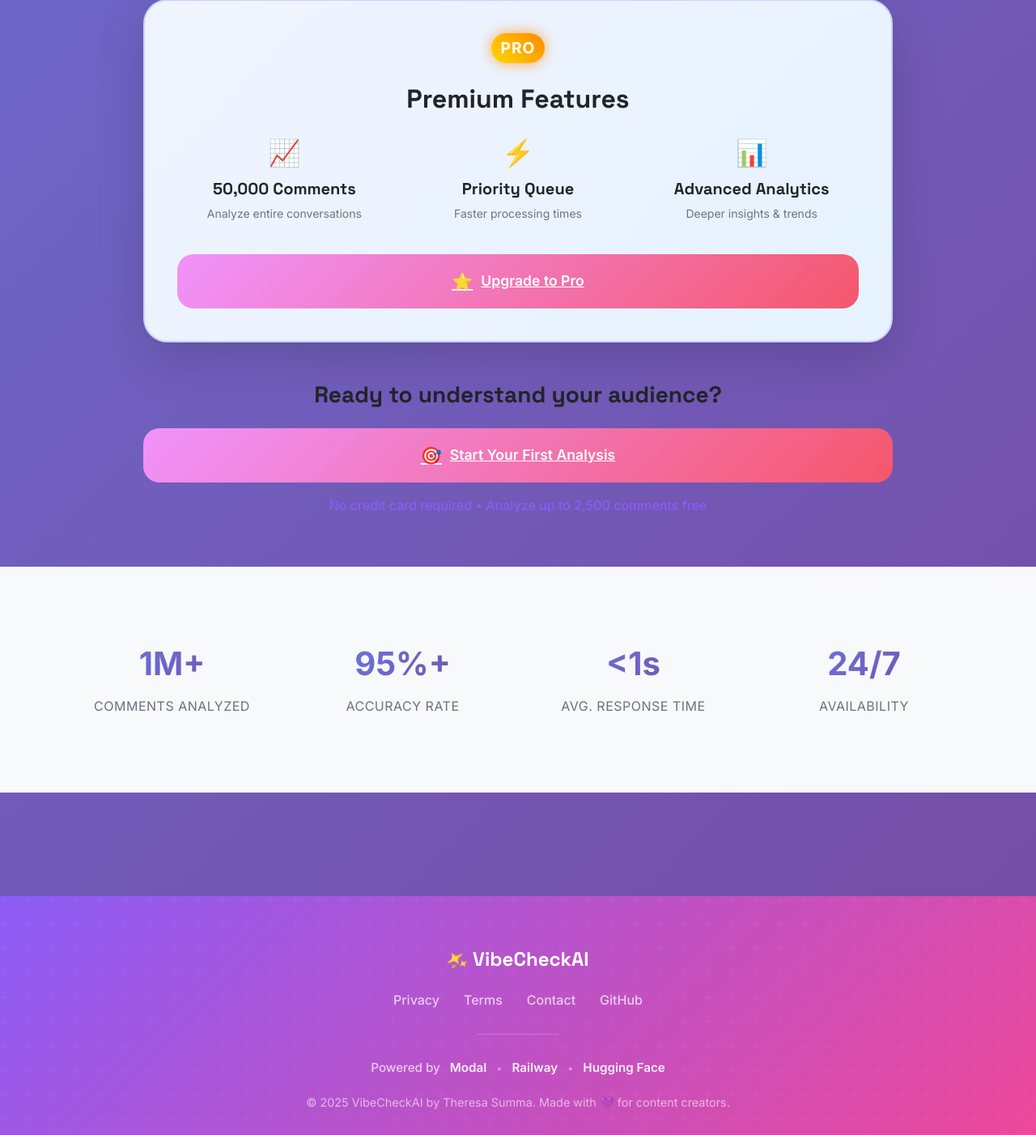
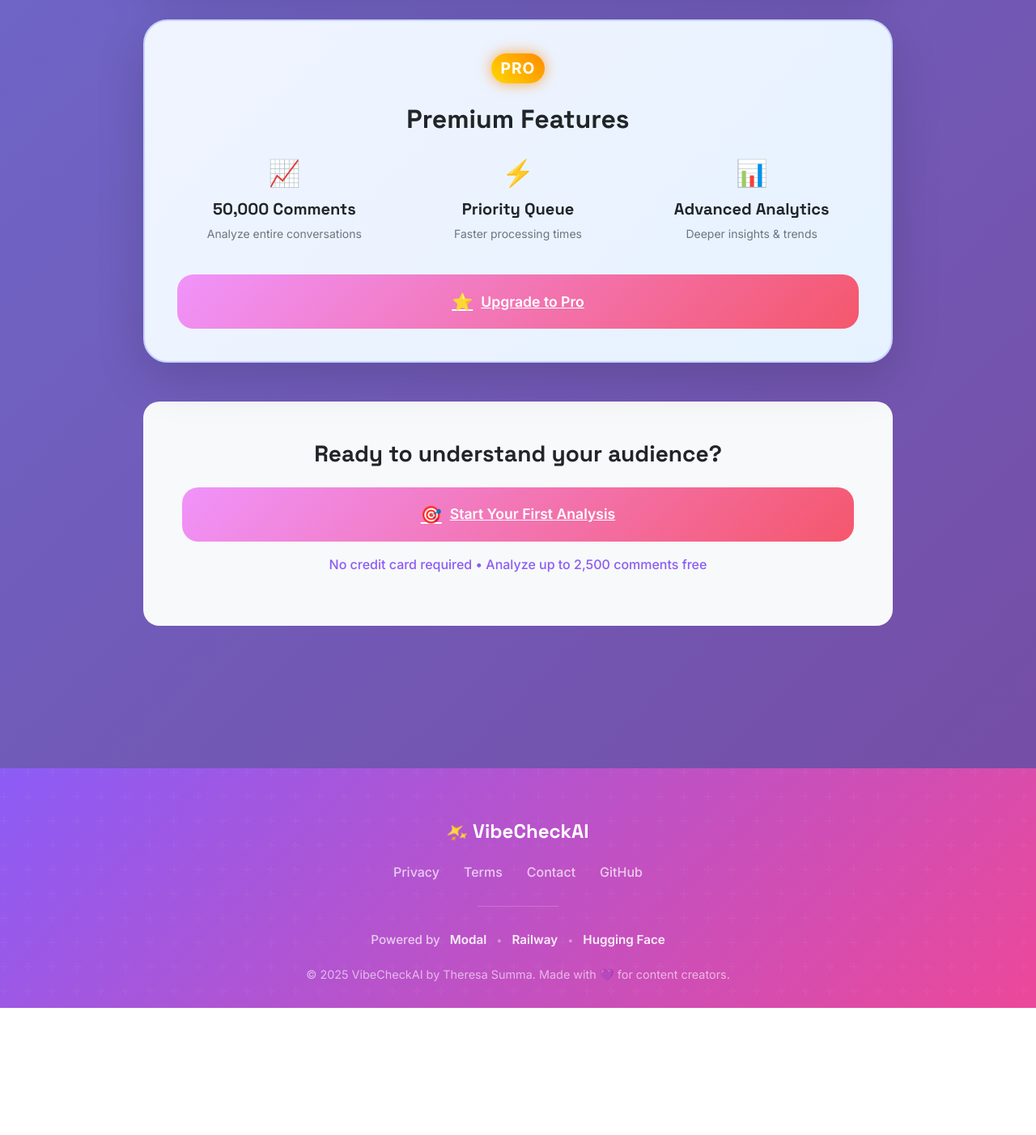
Before and after one commit to theresaanna/sentiment_analyzer, a Flask app: page /about in a window 1280 px wide. Shown: the part 2516-3918 px from the top of the page at 81% size. After the commit the page ends 3761 px from the top, so only its background shows below. Run offline with Flask 3, Linux system fonts and the light colour scheme.

Commit message:
fix up the about page

```diff
--- a/app/templates/about.html
+++ b/app/templates/about.html
@@ -161,7 +161,7 @@
                             <span class="me-3" style="font-size: 1.5rem;">🤖</span>
                             <div>
                                 <h5>Advanced AI Models</h5>
-                                <p class="text-muted">Transformer-based sentiment analysis using RoBERTa models with 95%+ accuracy</p>
+                                <p class="text-muted">Tested ensemble method combining RoBERTa transformers with traditional ML algorithms for robust sentiment analysis</p>
                             </div>
                         </div>
                     </div>
@@ -196,7 +196,7 @@
                         <div class="d-flex align-items-start">
                             <span class="me-3" style="font-size: 1.5rem;">💾</span>
                             <div>
-                                <h5>Export & Save</h5>
+                                <h5>Export & Save <span class="badge bg-secondary ms-2" style="font-size: 0.7rem;">Coming Soon</span></h5>
                                 <p class="text-muted">Download results as CSV/JSON and access analysis history</p>
                             </div>
                         </div>
@@ -292,7 +292,8 @@
             </div>
 
             <!-- Call to Action -->
-            <div class="text-center mt-5">
+            <div class="mt-5 p-5" style="background: #f8f9fa; border-radius: 20px;">
+                <div class="text-center">
                     <h3 class="mb-4">Ready to understand your audience?</h3>
                     <a href="{{ url_for('main.index') }}" class="vibe-button vibe-button-lg">
                         <span class="button-icon">🎯</span>
@@ -303,36 +304,5 @@
             </div>
         </div>
     </div>
-
-<!-- Stats Section -->
-<div class="stats-section">
-    <div class="container">
-        <div class="row">
-            <div class="col-md-3">
-                <div class="stat-card">
-                    <div class="stat-number">1M+</div>
-                    <div class="stat-label">Comments Analyzed</div>
-                </div>
-            </div>
-            <div class="col-md-3">
-                <div class="stat-card">
-                    <div class="stat-number">95%+</div>
-                    <div class="stat-label">Accuracy Rate</div>
-                </div>
-            </div>
-            <div class="col-md-3">
-                <div class="stat-card">
-                    <div class="stat-number"><1s</div>
-                    <div class="stat-label">Avg. Response Time</div>
-                </div>
-            </div>
-            <div class="col-md-3">
-                <div class="stat-card">
-                    <div class="stat-number">24/7</div>
-                    <div class="stat-label">Availability</div>
-                </div>
-            </div>
-        </div>
-    </div>
 </div>
 {% endblock %}
```
Lines whose indentation alone changed are shown as unchanged.
